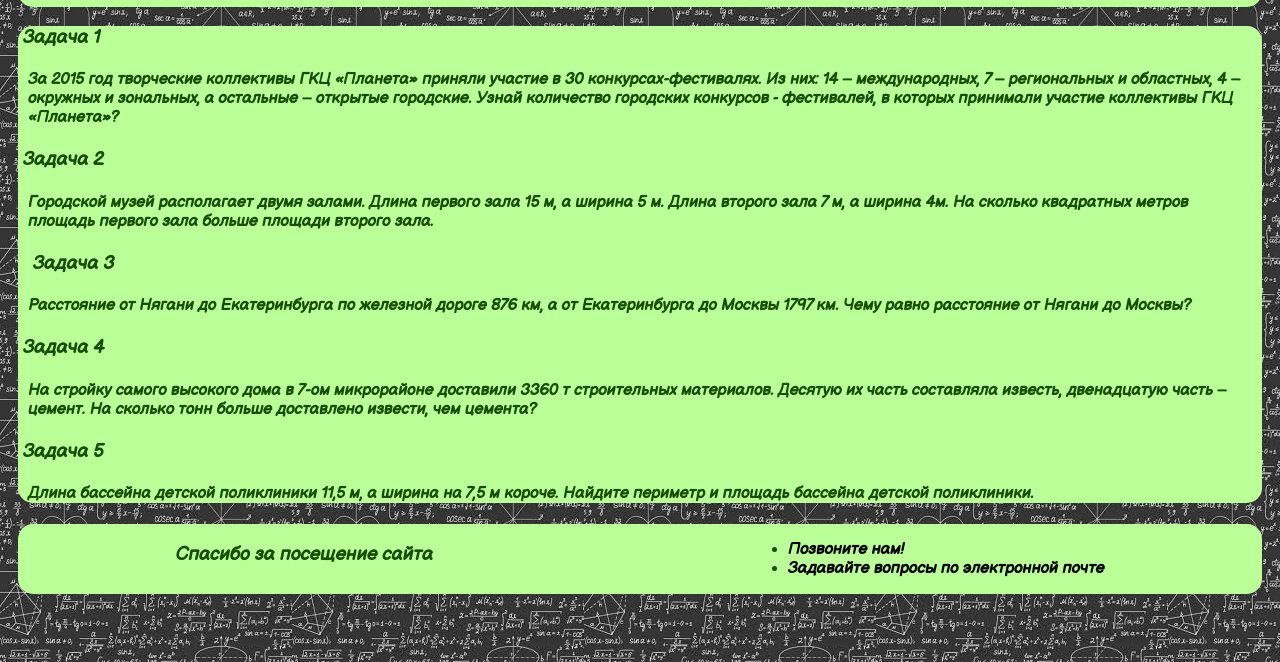
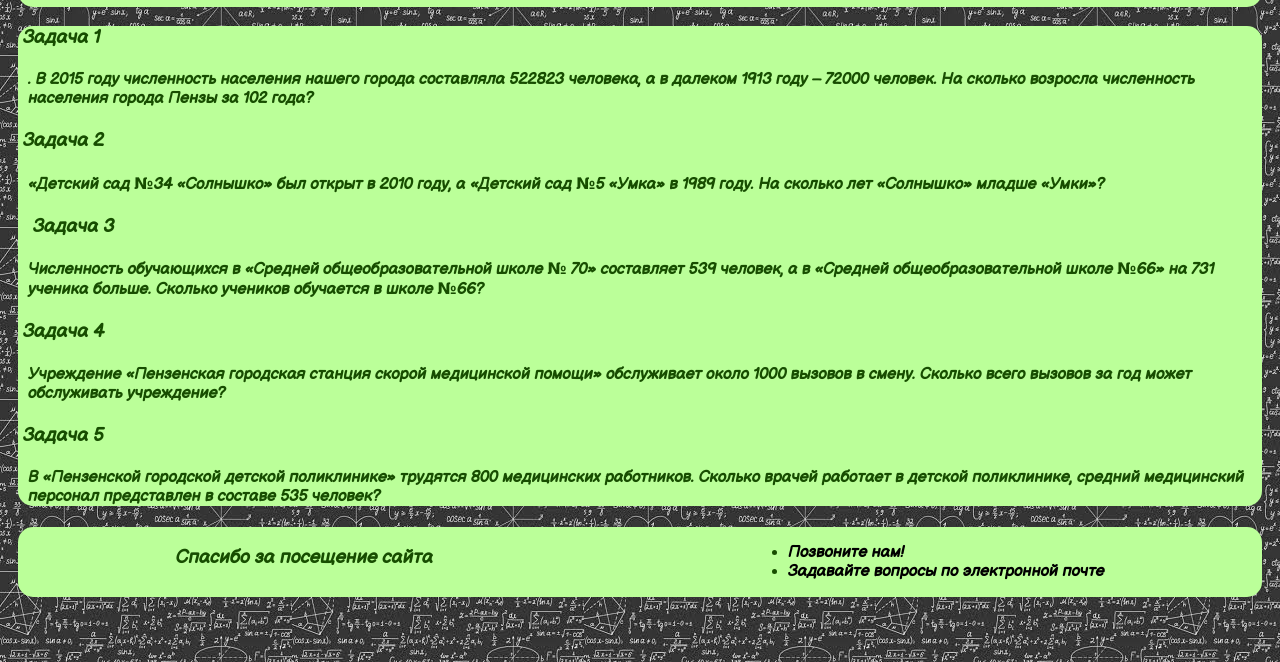
Before and after one commit to IlyaSeleznev04082008/IlyaSeleznev04082008.github.io, a plain HTML site: page index-minus.html in a window 1280 px wide. Shown: the part 138-800 px from the top of the page. Drawn offline with Linux system fonts and the light colour scheme; a script that the page names is missing.

Commit message:
Add files via upload

```diff
--- a/index-minus.html
+++ b/index-minus.html
@@ -26,20 +26,20 @@
      <main>
          <dl><h3>Задача 1</h3></dl>
         <dt>
-            <h4> За 2015 год творческие коллективы ГКЦ «Планета» приняли участие в 30 конкурсах-фестивалях. Из них: 14 – международных, 7 – региональных и областных, 4 – окружных и зональных, а остальные – открытые городские. Узнай количество городских конкурсов - фестивалей, в которых принимали участие коллективы ГКЦ «Планета»?</h4>
+            <h4>. В 2015 году численность населения нашего города составляла 522823 человека, а в далеком 1913 году – 72000 человек. На сколько возросла численность населения города Пензы за 102 года?</h4>
         </dt>
         <dl><h3>Задача 2</h3></dl>
         <dt>
-            <h4>Городской музей располагает двумя залами. Длина первого зала 15 м, а ширина 5 м. Длина второго  зала 7 м, а ширина 4м. На сколько квадратных метров  площадь первого зала больше площади второго зала.</h4>
+            <h4>«Детский сад №34 «Солнышко» был открыт в 2010 году, а «Детский сад №5 «Умка» в 1989 году. На сколько лет «Солнышко» младше «Умки»?</h4>
             <dl><h3>Задача 3</h3></dl>
         <dt>
-            <h4> Расстояние от Нягани до Екатеринбурга по железной дороге 876 км, а от Екатеринбурга до Москвы 1797 км. Чему равно расстояние от Нягани до Москвы?</h4></dt>
+            <h4> Численность обучающихся в «Средней общеобразовательной школе № 70» составляет 539 человек, а в «Средней общеобразовательной школе №66» на 731 ученика больше. Сколько учеников обучается в школе №66?</h4></dt>
         <dl><h3>Задача 4</h3></dl>
         <dt>
-            <h4> На стройку самого высокого дома в 7-ом микрорайоне доставили  3360 т строительных материалов. Десятую их часть составляла известь, двенадцатую часть – цемент. На сколько тонн  больше доставлено  извести, чем цемента?</h4></dt>
+            <h4> Учреждение «Пензенская городская станция скорой медицинской помощи» обслуживает около 1000 вызовов в смену. Сколько всего вызовов за год может обслуживать учреждение?</h4></dt>
          <dl><h3>Задача 5</h3></dl>
         <dt>
-            <h4>Длина бассейна детской поликлиники   11,5 м,  а ширина на   7,5 м короче. Найдите  периметр и площадь бассейна детской поликлиники.</h4></dt>
+            <h4>В «Пензенской городской детской поликлинике» трудятся 800 медицинских работников. Сколько врачей работает в детской поликлинике, средний медицинский персонал представлен в составе 535 человек?</h4></dt>
 
   <!--  <section class="comment-feed container">
           <h2>Комментарии</h2>
```
